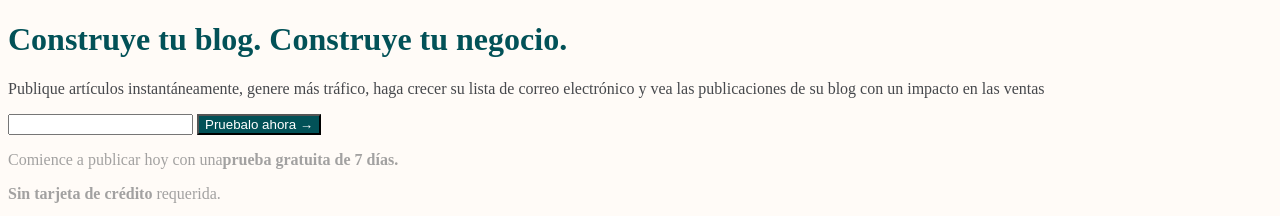
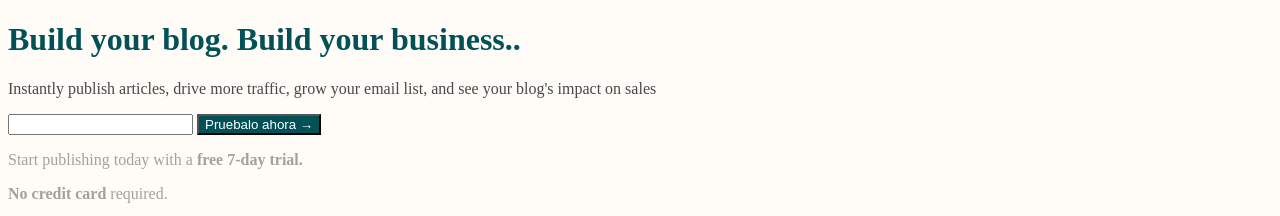
Before and after one commit to DanteSB2112/ProgramacionWeb, a plain HTML site: page index.html in a window 1280 px wide. Shown: the top 216 px of the page. Drawn offline with Linux system fonts and the light colour scheme; grey boxes are pictures that could not be loaded.

Commit message:
ActualizacionSesion01

```diff
--- a/index.html
+++ b/index.html
@@ -23,17 +23,17 @@
     <title>Matcha</title>
   </head>
   <body>
-    <h1>Construye tu blog. Construye tu negocio.</h1> <!--Primer texto-->
-    <p class="TextoDebajoTitulo">Publique artículos instantáneamente, genere más tráfico, haga crecer su lista de correo electrónico y vea las publicaciones de su blog
-    con un impacto en las ventas</p> <!--Segundo Texto-->
+    <h1>Build your blog. Build your business..</h1> <!--Primer texto-->
+    <p class="TextoDebajoTitulo">Instantly publish articles, drive more traffic, grow your email list, and see your blog's
+      impact on sales</p> <!--Segundo Texto-->
     <form>
         <input type="email" />
         <button type="submit" class="TextoBoton">
         Pruebalo ahora &rarr;
         </button>
       </form> <!--Cuadro para colocar Email-->
-    <p class="TextoPromocional">Comience a publicar hoy con una<strong>prueba gratuita de 7 días.</strong></p> <!--Tercer texto con mod en negritas-->
-    <p class="TextoPromocional"><strong>Sin tarjeta de crédito</strong> requerida.</p> <!--Cuarto texto con mod en negritas-->
-    <img src="https://ignos.blog/wp-content/uploads/2021/04/capterra.png" /> <!--Primera imagen del logo-->
+    <p class="TextoPromocional">Start publishing today with a<strong> free 7-day trial.</strong></p> <!--Tercer texto con resaltado en negritas-->
+    <p class="TextoPromocional"><strong>No credit card</strong> required.</p> <!--Cuarto texto con resaltado en negritas-->
+    <img src="https://ignos.blog/wp-content/uploads/2021/04/capterra.png" /> <!--Primera imagen del logo Capterra-->
   </body>
 </html>
```
